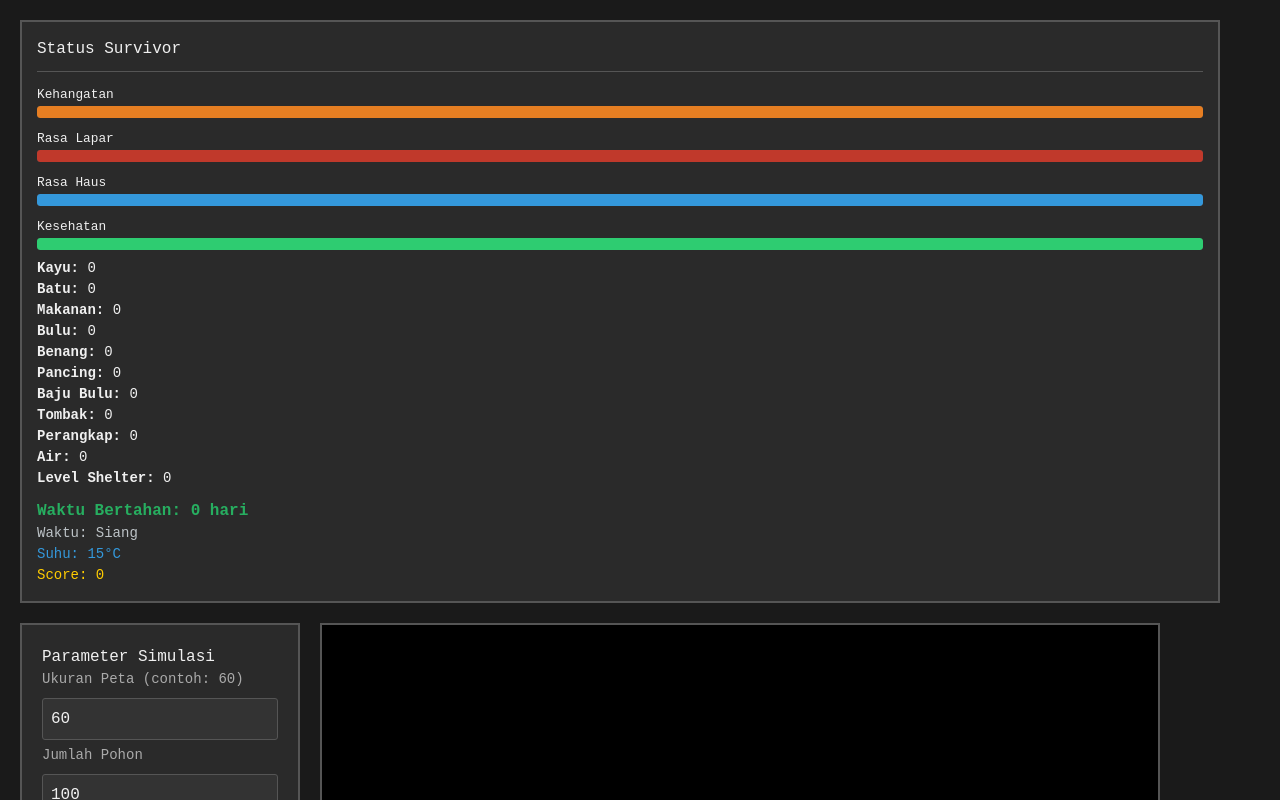
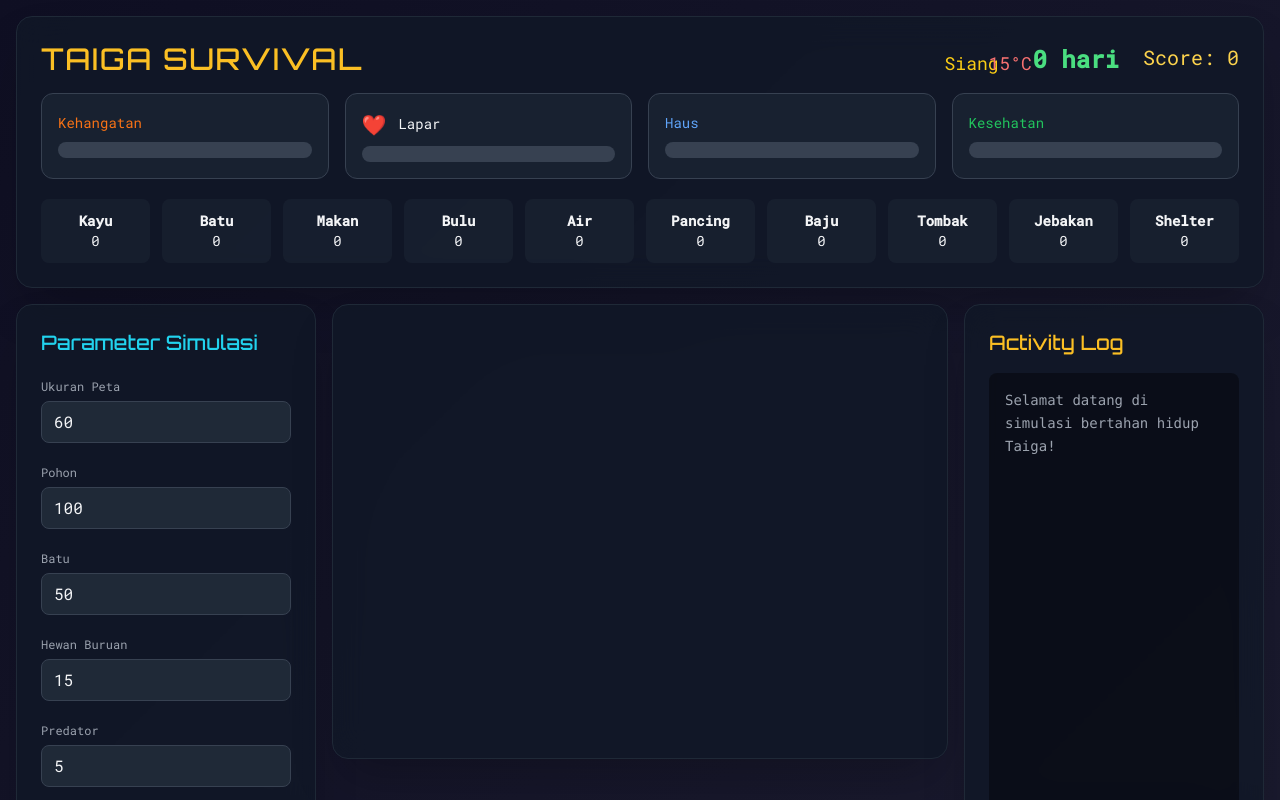
Before and after one commit to ridzidev/taiga-survival-simulation, a Next.js app: page / in a window 1280 px wide. Shown: the top 800 px of the page. Built offline with nearby package versions, Linux system fonts and the light colour scheme.

Commit message:
Refactor SurvivalSimulation component to enhance UI with Tailwind CSS and improve game parameter layout

```diff
--- a/src/app/SurvivalSimulation.tsx
+++ b/src/app/SurvivalSimulation.tsx
@@ -1,278 +1,124 @@
 'use client';
 
 import { useEffect, useRef } from 'react';
+import { Play, Pause, SkipForward, Download, Home, Flame, Heart, Droplet, Thermometer, Sun, Moon } from 'lucide-react';
 
 export default function SurvivalSimulation() {
   const containerRef = useRef<HTMLDivElement>(null);
 
   useEffect(() => {
     if (!containerRef.current) return;
-
-    // Clear any existing content
     containerRef.current.innerHTML = '';
 
-    // Create the HTML structure
-    const header = document.createElement('div');
-    header.id = 'header';
-    header.innerHTML = `
-      <div id="status-display">
-        <h4>Status Survivor</h4>
-        <small>Kehangatan</small>
-        <div class="status-bar"><div id="warmth-bar" style="width: 100%;"></div></div>
-        <small>Rasa Lapar</small>
-        <div class="status-bar"><div id="hunger-bar" style="width: 100%;"></div></div>
-        <small>Rasa Haus</small>
-        <div class="status-bar"><div id="thirst-bar" style="width: 100%;"></div></div>
-        <small>Kesehatan</small>
-        <div class="status-bar"><div id="health-bar" style="width: 100%;"></div></div>
-        <div class="inventory-item"><strong>Kayu:</strong> <span id="inv-wood">0</span></div>
-        <div class="inventory-item"><strong>Batu:</strong> <span id="inv-stone">0</span></div>
-        <div class="inventory-item"><strong>Makanan:</strong> <span id="inv-food">0</span></div>
-        <div class="inventory-item"><strong>Bulu:</strong> <span id="inv-fur">0</span></div>
-        <div class="inventory-item"><strong>Benang:</strong> <span id="inv-thread">0</span></div>
-        <div class="inventory-item"><strong>Pancing:</strong> <span id="inv-fishingrod">0</span></div>
-        <div class="inventory-item"><strong>Baju Bulu:</strong> <span id="inv-furcoat">0</span></div>
-        <div class="inventory-item"><strong>Tombak:</strong> <span id="inv-spear">0</span></div>
-        <div class="inventory-item"><strong>Perangkap:</strong> <span id="inv-trap">0</span></div>
-        <div class="inventory-item"><strong>Air:</strong> <span id="inv-water">0</span></div>
-        <div class="inventory-item"><strong>Level Shelter:</strong> <span id="inv-shelterlevel">0</span></div>
-        <div id="survival-time">Waktu Bertahan: 0 hari</div>
-        <div id="day-night-indicator">Waktu: Siang</div>
-        <div id="temperature-display">Suhu: 15°C</div>
-        <div id="score-display">Score: 0</div>
-      </div>
+    // Inject Tailwind CDN (untuk dev cepat)
+    const tailwind = document.createElement('script');
+    tailwind.src = 'https://cdn.tailwindcss.com';
+    document.head.appendChild(tailwind);
+
+    const style = document.createElement('style');
+    style.textContent = `
+      @import url('https://fonts.googleapis.com/css2?family=Orbitron:wght@500;700&family=Roboto+Mono:wght@300;400;500&display=swap');
+      body { background: linear-gradient(135deg, #0f0f23 0%, #1a1a2e 100%); margin:0; font-family: 'Roboto Mono', monospace; }
+      .orbitron { font-family: 'Orbitron', sans-serif; }
     `;
+    document.head.appendChild(style);
 
-    const gameContainer = document.createElement('div');
-    gameContainer.id = 'game-container';
-    gameContainer.innerHTML = `
-      <div id="ui-panel">
-        <div>
-          <h3>Parameter Simulasi</h3>
-          <div class="param-group">
-            <label for="peta-size">Ukuran Peta (contoh: 60)</label>
-            <input type="number" id="peta-size" value="60">
+    containerRef.current.innerHTML = `
+      <div class="min-h-screen text-gray-100 p-4">
+        <!-- TOP BAR: Status Survivor -->
+        <div class="max-w-7xl mx-auto mb-4 bg-gray-900/80 backdrop-blur-lg border border-gray-800 rounded-2xl p-6 shadow-2xl">
+          <div class="flex items-center justify-between mb-4">
+            <h1 class="text-3xl orbitron text-amber-400 tracking-wider">TAIGA SURVIVAL</h1>
+            <div class="flex gap-6 text-lg">
+              <div class="flex items-center gap-2"><Sun class="w-5 h-5 text-yellow-400" /> <span id="day-night">Siang</span></div>
+              <div class="flex items-center gap-2"><Thermometer class="w-5 h-5 text-red-400" /> <span id="temp">15°C</span></div>
+              <div class="text-2xl font-bold text-green-400" id="survival-time">0 hari</div>
+              <div class="text-xl text-amber-300" id="score-display">Score: 0</div>
+            </div>
           </div>
-          <div class="param-group">
-            <label for="pohon-count">Jumlah Pohon</label>
-            <input type="number" id="pohon-count" value="100">
+
+          <div class="grid grid-cols-2 md:grid-cols-4 gap-4">
+            <div class="bg-gray-800/60 rounded-xl p-4 border border-gray-700">
+              <div class="flex items-center gap-3 mb-2"><Flame class="w-6 h-6 text-orange-500" /><span class="text-sm">Kehangatan</span></div>
+              <div class="w-full bg-gray-700 rounded-full h-4 overflow-hidden"><div id="warmth-bar" class="h-full bg-gradient-to-r from-orange-600 to-yellow-500 w-full transition-all duration-500"></div></div>
+            </div>
+            <div class="bg-gray-800/60 rounded-xl p-4 border border-gray-700">
+              <div class="flex items-center gap-3 mb-2"><span class="text-red-500 text-xl">❤️</span><span class="text-sm">Lapar</span></div>
+              <div class="w-full bg-gray-700 rounded-full h-4 overflow-hidden"><div id="hunger-bar" class="h-full bg-gradient-to-r from-red-600 to-pink-500 w-full"></div></div>
+            </div>
+            <div class="bg-gray-800/60 rounded-xl p-4 border border-gray-700">
+              <div class="flex items-center gap-3 mb-2"><Droplet class="w-6 h-6 text-blue-400" /><span class="text-sm">Haus</span></div>
+              <div class="w-full bg-gray-700 rounded-full h-4 overflow-hidden"><div id="thirst-bar" class="h-full bg-gradient-to-r from-blue-600 to-cyan-400 w-full"></div></div>
+            </div>
+            <div class="bg-gray-800/60 rounded-xl p-4 border border-gray-700">
+              <div class="flex items-center gap-3 mb-2"><Heart class="w-6 h-6 text-green-500" /><span class="text-sm">Kesehatan</span></div>
+              <div class="w-full bg-gray-700 rounded-full h-4 overflow-hidden"><div id="health-bar" class="h-full bg-gradient-to-r from-green-600 to-emerald-400 w-full"></div></div>
+            </div>
           </div>
-          <div class="param-group">
-            <label for="batu-count">Jumlah Batu</label>
-            <input type="number" id="batu-count" value="50">
-          </div>
-          <div class="param-group">
-            <label for="hewan-count">Jumlah Hewan Buruan</label>
-            <input type="number" id="hewan-count" value="15">
-          </div>
-          <div class="param-group">
-            <label for="predator-count">Jumlah Binatang Buas</label>
-            <input type="number" id="predator-count" value="5">
-          </div>
-          <div class="param-group">
-            <label for="cycle-speed">Kecepatan Siklus Siang-Malam (1-10)</label>
-            <input type="number" id="cycle-speed" value="5" min="1" max="10">
-          </div>
-          <div class="param-group">
-            <label for="ai-intelligence">Kecerdasan AI (1-10)</label>
-            <input type="number" id="ai-intelligence" value="5" min="1" max="10">
+
+          <div class="grid grid-cols-5 md:grid-cols-10 gap-3 mt-5 text-sm">
+            <div class="bg-gray-800/50 rounded-lg p-3 text-center"><strong>Kayu</strong><br><span id="inv-wood">0</span></div>
+            <div class="bg-gray-800/50 rounded-lg p-3 text-center"><strong>Batu</strong><br><span id="inv-stone">0</span></div>
+            <div class="bg-gray-800/50 rounded-lg p-3 text-center"><strong>Makan</strong><br><span id="inv-food">0</span></div>
+            <div class="bg-gray-800/50 rounded-lg p-3 text-center"><strong>Bulu</strong><br><span id="inv-fur">0</span></div>
+            <div class="bg-gray-800/50 rounded-lg p-3 text-center"><strong>Air</strong><br><span id="inv-water">0</span></div>
+            <div class="bg-gray-800/50 rounded-lg p-3 text-center"><strong>Pancing</strong><br><span id="inv-fishingrod">0</span></div>
+            <div class="bg-gray-800/50 rounded-lg p-3 text-center"><strong>Baju</strong><br><span id="inv-furcoat">0</span></div>
+            <div class="bg-gray-800/50 rounded-lg p-3 text-center"><strong>Tombak</strong><br><span id="inv-spear">0</span></div>
+            <div class="bg-gray-800/50 rounded-lg p-3 text-center"><strong>Jebakan</strong><br><span id="inv-trap">0</span></div>
+            <div class="bg-gray-800/50 rounded-lg p-3 text-center"><strong>Shelter</strong><br><span id="inv-shelterlevel">0</span></div>
           </div>
         </div>
-        <button id="start-sim">Mulai / Atur Ulang</button>
-        <div id="controls">
-          <button id="pause-btn">Pause</button>
-          <button id="ff-btn">Fast Forward (x2)</button>
-          <button id="export-log">Export Log</button>
-        </div>
-      </div>
-      <div id="main-content">
-        <canvas id="gameCanvas" width="840" height="600"></canvas>
-        <canvas id="mini-map" width="200" height="150"></canvas>
-        <canvas id="shelter-canvas"></canvas>
-        <div id="activity-log">
-          <p>Selamat datang di simulasi bertahan hidup terbaik di Taiga! Fitur baru: AI ditingkatkan, thirst, musim, event, regenerate resource, tombak, perangkap, mini-map, pause/FF, sound, achievement.</p>
+
+        <div class="max-w-7xl mx-auto grid grid-cols-1 xl:grid-cols-4 gap-4">
+          <!-- LEFT PANEL: Controls + Mini Map -->
+          <div class="space-y-4">
+            <div class="bg-gray-900/80 backdrop-blur-lg border border-gray-800 rounded-2xl p-6 shadow-2xl">
+              <h3 class="text-xl orbitron text-cyan-400 mb-4">Parameter Simulasi</h3>
+              <div class="space-y-4">
+                <div><label class="text-xs text-gray-400">Ukuran Peta</label><input id="peta-size" type="number" value="60" class="w-full mt-1 bg-gray-800 border border-gray-700 rounded-lg px-3 py-2 focus:border-cyan-500 outline-none transition"></div>
+                <div><label class="text-xs text-gray-400">Pohon</label><input id="pohon-count" type="number" value="100" class="w-full mt-1 bg-gray-800 border border-gray-700 rounded-lg px-3 py-2"></div>
+                <div><label class="text-xs text-gray-400">Batu</label><input id="batu-count" type="number" value="50" class="w-full mt-1 bg-gray-800 border border-gray-700 rounded-lg px-3 py-2"></div>
+                <div><label class="text-xs text-gray-400">Hewan Buruan</label><input id="hewan-count" type="number" value="15" class="w-full mt-1 bg-gray-800 border border-gray-700 rounded-lg px-3 py-2"></div>
+                <div><label class="text-xs text-gray-400">Predator</label><input id="predator-count" type="number" value="5" class="w-full mt-1 bg-gray-800 border border-gray-700 rounded-lg px-3 py-2"></div>
+                <div><label class="text-xs text-gray-400">Siklus Siang-Malam (1-10)</label><input id="cycle-speed" type="number" min="1" max="10" value="5" class="w-full mt-1 bg-gray-800 border border-gray-700 rounded-lg px-3 py-2"></div>
+                <div><label class="text-xs text-gray-400">Kecerdasan AI (1-10)</label><input id="ai-intelligence" type="number" min="1" max="10" value="5" class="w-full mt-1 bg-gray-800 border border-gray-700 rounded-lg px-3 py-2"></div>
+              </div>
+              <button id="start-sim" class="mt-6 w-full bg-gradient-to-r from-indigo-600 to-purple-600 hover:from-indigo-500 hover:to-purple-500 text-white font-bold py-4 rounded-xl shadow-lg transform hover:scale-105 transition flex items-center justify-center gap-2">
+                <Play class="w-5 h-5" /> Mulai / Reset
+              </button>
+            </div>
+
+            <div class="bg-gray-900/80 backdrop-blur-lg border border-gray-800 rounded-2xl p-4 shadow-2xl">
+              <h3 class="text-lg orbitron text-emerald-400 mb-3">Mini Map</h3>
+              <canvas id="mini-map" width="280" height="210" class="w-full rounded-lg border-2 border-gray-700"></canvas>
+            </div>
+
+            <div class="grid grid-cols-3 gap-3">
+              <button id="pause-btn" class="bg-yellow-600 hover:bg-yellow-500 text-white font-bold py-4 rounded-xl flex items-center justify-center"><Pause class="w-6 h-6" /></button>
+              <button id="ff-btn" class="bg-cyan-600 hover:bg-cyan-500 text-white font-bold py-4 rounded-xl">FF x2</button>
+              <button id="export-log" class="bg-gray-700 hover:bg-gray-600 text-white font-bold py-4 rounded-xl"><Download class="w-6 h-6" /></button>
+            </div>
+          </div>
+
+          <!-- MAIN CANVAS -->
+          <div class="xl:col-span-2">
+            <div class="bg-gray-900/80 backdrop-blur-lg border border-gray-800 rounded-2xl overflow-hidden shadow-2xl">
+              <canvas id="gameCanvas" width="840" height="620" class="w-full pixelated"></canvas>
+              <canvas id="shelter-canvas" width="840" height="620" class="w-full pixelated hidden"></canvas>
+            </div>
+          </div>
+
+          <!-- RIGHT PANEL: Activity Log -->
+          <div class="bg-gray-900/80 backdrop-blur-lg border border-gray-800 rounded-2xl p-6 shadow-2xl flex flex-col">
+            <h3 class="text-xl orbitron text-amber-400 mb-4">Activity Log</h3>
+            <div id="activity-log" class="flex-1 bg-black/40 rounded-lg p-4 overflow-y-auto font-mono text-sm leading-relaxed scrollbar-thin scrollbar-thumb-gray-600">
+              <p class="text-gray-400">Selamat datang di simulasi bertahan hidup Taiga!</p>
+            </div>
+          </div>
         </div>
       </div>
     `;
-
-    containerRef.current.appendChild(header);
-    containerRef.current.appendChild(gameContainer);
-
-    // Add styles
-    const style = document.createElement('style');
-    style.textContent = `
-      body {
-        font-family: 'Courier New', Courier, monospace;
-        background-color: #1a1a1a;
-        color: #f0f0f0;
-        display: flex;
-        flex-direction: column;
-        align-items: center;
-        padding: 20px;
-        -webkit-font-smoothing: antialiased;
-        -moz-osx-font-smoothing: grayscale;
-      }
-      #header {
-        width: 100%;
-        max-width: 1200px;
-        display: flex;
-        justify-content: space-between;
-        gap: 20px;
-        margin-bottom: 20px;
-      }
-      #status-display {
-        flex: 1;
-        background-color: #2a2a2a;
-        border: 2px solid #555;
-        padding: 15px;
-      }
-      #status-display h4 {
-        margin: 0 0 10px 0;
-        border-bottom: 1px solid #555;
-        padding-bottom: 10px;
-      }
-      .status-bar {
-        background-color: #444;
-        border-radius: 3px;
-        overflow: hidden;
-        margin-bottom: 8px;
-      }
-      .status-bar div {
-        height: 12px;
-        border-radius: 3px;
-        transition: width 0.3s;
-      }
-      #warmth-bar { background-color: #e67e22; }
-      #hunger-bar { background-color: #c0392b; }
-      #thirst-bar { background-color: #3498db; }
-      #health-bar { background-color: #2ecc71; }
-      .inventory-item {
-        font-size: 14px;
-      }
-      #survival-time {
-        font-size: 16px;
-        font-weight: bold;
-        color: #27ae60;
-        margin-top: 10px;
-      }
-      #day-night-indicator {
-        font-size: 14px;
-        color: #bdc3c7;
-      }
-      #temperature-display {
-        font-size: 14px;
-        color: #3498db;
-      }
-      #score-display {
-        font-size: 14px;
-        color: #ffcc00;
-      }
-      #game-container {
-        width: 100%;
-        max-width: 1200px;
-        display: flex;
-        gap: 20px;
-      }
-      #ui-panel {
-        padding: 20px;
-        background-color: #2a2a2a;
-        border: 2px solid #555;
-        width: 280px;
-        display: flex;
-        flex-direction: column;
-        gap: 20px;
-      }
-      .param-group {
-        margin-bottom: 5px;
-      }
-      .param-group label {
-        display: block;
-        margin-bottom: 8px;
-        font-size: 14px;
-        color: #aaa;
-      }
-      .param-group input {
-        width: 100%;
-        box-sizing: border-box;
-        background-color: #333;
-        border: 1px solid #555;
-        color: #f0f0f0;
-        padding: 8px;
-        border-radius: 3px;
-      }
-      button {
-        width: 100%;
-        padding: 12px;
-        background-color: #507A52;
-        color: white;
-        border: none;
-        cursor: pointer;
-        font-size: 16px;
-        font-weight: bold;
-        border-radius: 3px;
-        transition: background-color 0.2s;
-      }
-      button:hover {
-        background-color: #619363;
-      }
-      #controls {
-        display: flex;
-        gap: 10px;
-      }
-      #controls button {
-        flex: 1;
-        padding: 8px;
-      }
-      #activity-log {
-        width: 100%;
-        box-sizing: border-box;
-        height: 200px;
-        background-color: #222;
-        border: 1px solid #555;
-        padding: 10px;
-        overflow-y: scroll;
-        font-size: 13px;
-        line-height: 1.6;
-      }
-      #activity-log p {
-        margin: 0 0 5px 0;
-        color: #ccc;
-      }
-      #activity-log p.important {
-        color: #ffc107;
-        font-weight: bold;
-      }
-      #main-content {
-        display: flex;
-        flex-direction: column;
-        gap: 10px;
-        flex: 1;
-      }
-      canvas {
-        border: 2px solid #555;
-        background-color: #000;
-        image-rendering: -moz-crisp-edges;
-        image-rendering: -webkit-crisp-edges;
-        image-rendering: pixelated;
-        image-rendering: crisp-edges;
-      }
-      #gameCanvas {
-        width: 840px;
-        height: 600px;
-      }
-      #mini-map {
-        width: 200px;
-        height: 150px;
-        border: 1px solid #555;
-        align-self: flex-end;
-      }
-      #shelter-canvas {
-        display: none;
-        width: 840px;
-        height: 300px;
-      }
-    `;
-    document.head.appendChild(style);
 
     // Now add the JavaScript logic
     const canvas = document.getElementById('gameCanvas') as HTMLCanvasElement;
```
